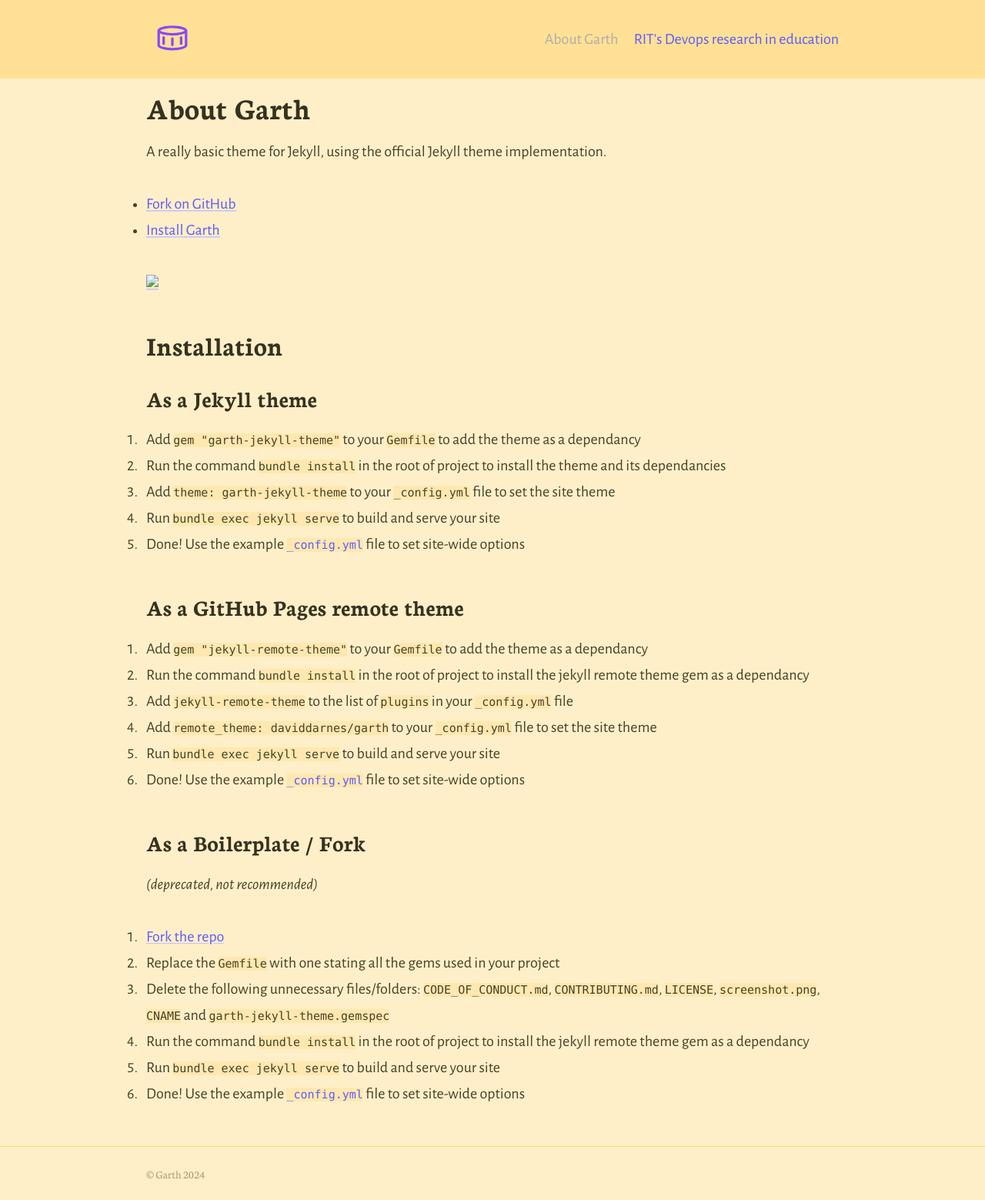
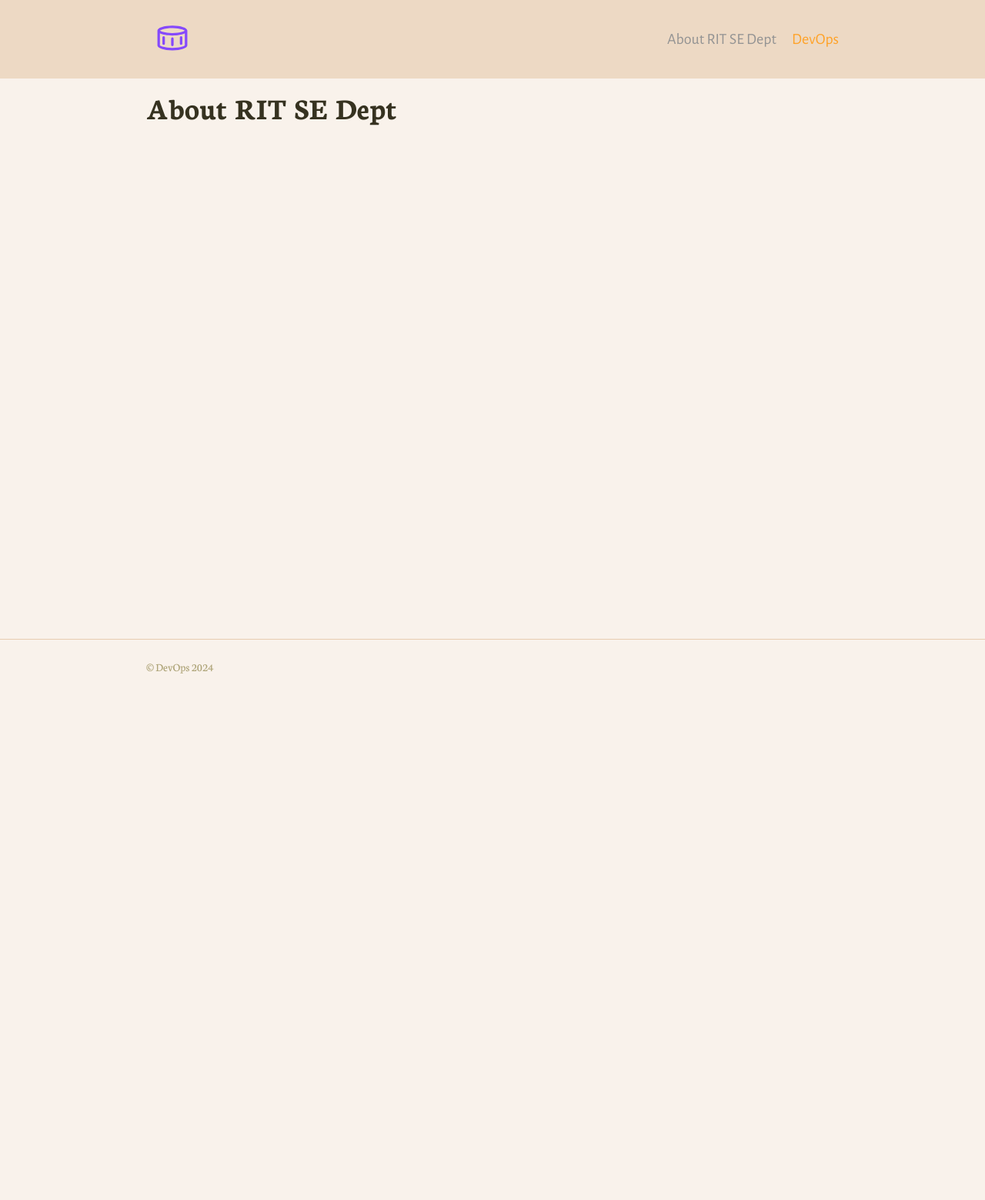
Before and after one commit to rit-devops-edu/rit-devops-edu.github.io, a Jekyll site: the page built from about.md, in a window 1280 px wide. Shown: the whole page at 77% size. Built offline with Jekyll 4.4.1, drawn with Linux system fonts in a browser that asks for light colours; after the commit the page ends 900 px from its top, so only the background shows below that.

Commit message:
change color

```diff
--- a/_config.yml
+++ b/_config.yml
@@ -37,9 +37,10 @@ timezone: Europe/London # Timezone for blog posts and alike
 # 5. Collections
 collections:
   posts:
-    title: RIT's Devops research in education # Needed for Siteleaf
+    title: DevOps # Needed for Siteleaf
     output: true
-    description: "This is merely a demo, find out more [about Garth](about)" # The post list page content
+    # description: "This is merely a demo, find out more [about Garth](about)" # The post list page content
+    description: "Devops."
 
 # 6. Jekyll collections settings
 defaults:
@@ -58,10 +59,10 @@ defaults:
 
 # 7. Site settings
 encoding: utf-8 # Make sure the encoding is right
-title: "Garth" # Site name or title
+title: "DevOps" # Site name or title
 logo: "/assets/logo.svg" # Site logo
 # favicon: "/favicon.ico" # Uncomment to add custom favicon, or leave as is to use site logo
 description: "A really basic theme for Jekyll, using the official Jekyll theme implementation" # Site description and default description
-url: "https://garth.darn.es" # Site url
+# url: "https://garth.darn.es" # Site url
 baseurl: ""
 lang: en-GB
--- a/_sass/_colors.scss
+++ b/_sass/_colors.scss
@@ -1,10 +1,10 @@
 // Colours
 $bodyColour: #46412A;
 $headingColour: darken($bodyColour, 5%);
-$linkColour: #5B5BFF;
+$linkColour: #ffa227;
 $hoverColour: darken($linkColour, 10%);
 $captionColour: lighten($headingColour, 40%);
 $white: #fff;
 
-$backgroundColour: #ffefc8;
+$backgroundColour: #f9f2eb;
 $codeBackgroundColour: darken($backgroundColour, 5%);
--- a/about.md
+++ b/about.md
@@ -1,8 +1,8 @@
 ---
-title: About Garth
+title: About RIT SE Dept
 ---
 
-A really basic theme for Jekyll, using the official Jekyll theme implementation.
+<!-- A really basic theme for Jekyll, using the official Jekyll theme implementation.
 
 - [Fork on GitHub](https://github.com/daviddarnes/garth)
 - [Install Garth](https://github.com/daviddarnes/garth#installation)
@@ -37,4 +37,4 @@ _(deprecated, not recommended)_
 3. Delete the following unnecessary files/folders: `CODE_OF_CONDUCT.md`, `CONTRIBUTING.md`, `LICENSE`, `screenshot.png`, `CNAME` and `garth-jekyll-theme.gemspec`
 4. Run the command `bundle install` in the root of project to install the jekyll remote theme gem as a dependancy
 5. Run `bundle exec jekyll serve` to build and serve your site
-6. Done! Use the example [`_config.yml`](https://github.com/daviddarnes/garth/blob/master/_config.yml) file to set site-wide options
+6. Done! Use the example [`_config.yml`](https://github.com/daviddarnes/garth/blob/master/_config.yml) file to set site-wide options -->
```
Also changed, not shown: 9 other files.
